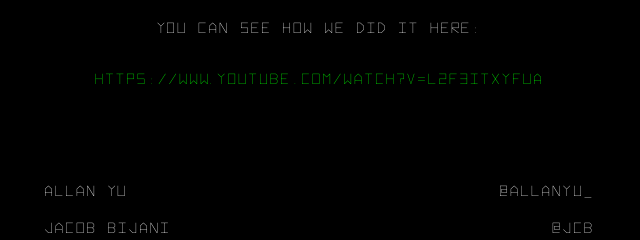
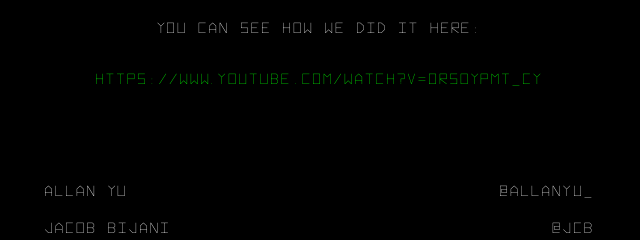
Before and after one commit to totallyviable/cursor-tag, a website: page public/about.html in a window 1280 px wide. Shown: the part 388-628 px from the top of the page, 320-960 px from the left. Drawn offline with Linux system fonts and the light colour scheme.

Commit message:
new youtube (again)

```diff
--- a/public/about.html
+++ b/public/about.html
@@ -89,7 +89,7 @@
                 <br><br><br><br>
                 You can see how we did it here:
                 <br><br><br>
-                <a href="https://www.youtube.com/watch?v=L2f3itXyfUA" class="green" target="_blank">https://www.youtube.com/watch?v=L2f3itXyfUA</a>
+                <a href="https://www.youtube.com/watch?v=Or5OYpmt_CY" class="green" target="_blank">https://www.youtube.com/watch?v=Or5OYpmt_CY</a>
             </div>
 
             <div class="credits enable_user_select">
```
